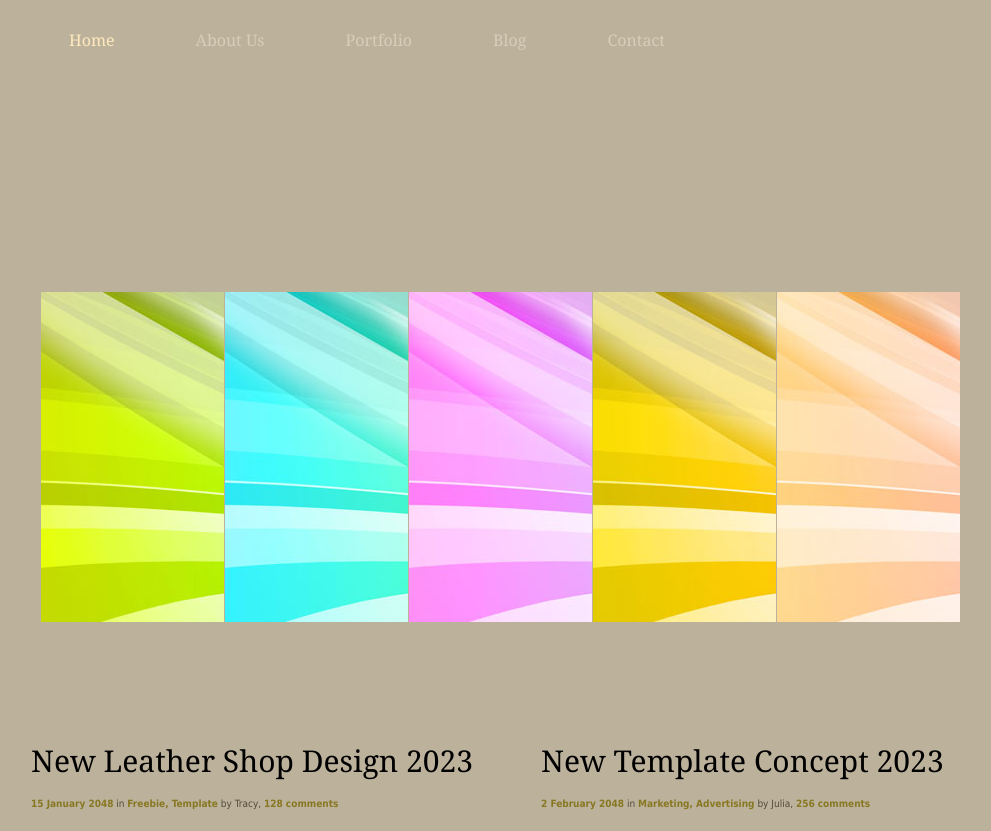
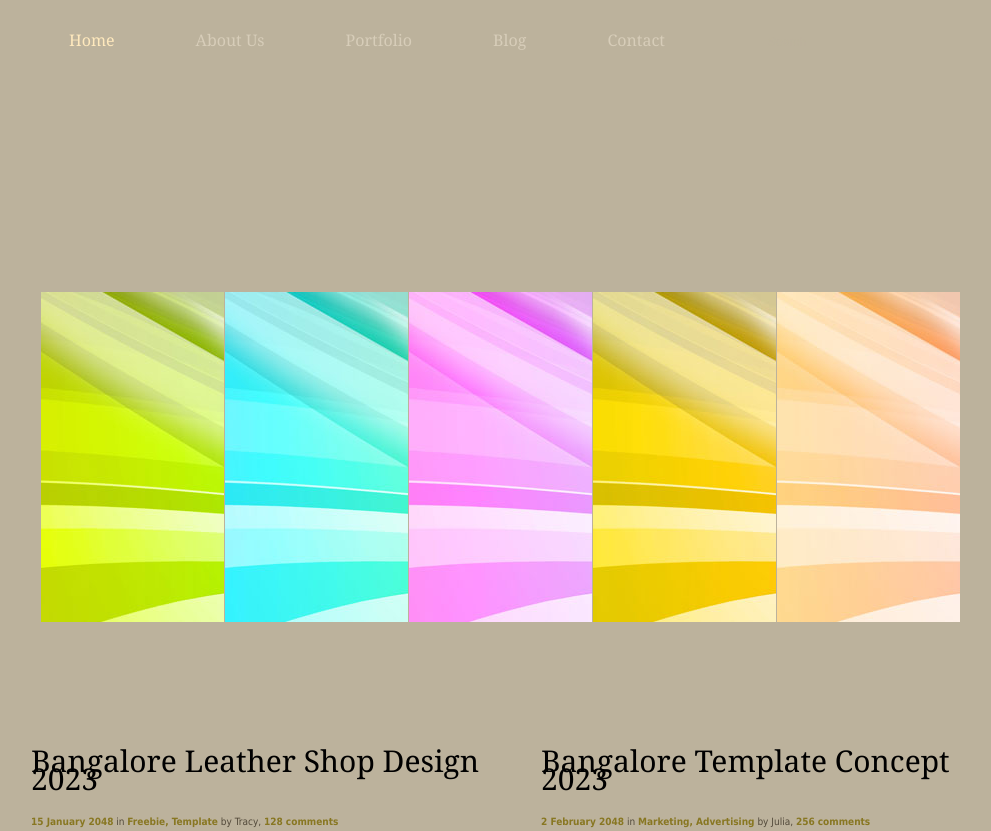
Before and after one commit to VinCloud1/simple_html_project, a plain HTML site: page Project/index.html in a window 1280 px wide. Shown: the top 831 px of the page, without its empty margins (129-1120 px from the left). Drawn offline with Linux system fonts and the light colour scheme.

Commit message:
Update index.html

```diff
--- a/Project/index.html
+++ b/Project/index.html
@@ -116,7 +116,7 @@ ddsmoothmenu.init({
 	<div id="tooplate_main">
     	<div id="content_top">
             <div class="post col_2 no_bottom float_l">
-                <h2><a href="#">New Leather Shop Design 2023</a></h2>
+                <h2><a href="#">Bangalore Leather Shop Design 2023</a></h2>
                 <div class="meta no_background"><strong>15 January 2048</strong> in <strong><a href="#">Freebie</a>, <a href="#">Template</a></strong> by Tracy, <strong>128 comments</strong></div>
 
                 <div class="image_frame image_fl"><span></span><img src="images/tooplate_image_01.jpg" alt="Image 01" /></div>
@@ -125,7 +125,7 @@ ddsmoothmenu.init({
                 <div class="cleaner"></div>
             </div>
             <div class="post col_2 no_bottom float_r">
-                <h2><a href="#">New Template Concept 2023</a></h2>
+                <h2><a href="#">Bangalore Template Concept 2023</a></h2>
                 <div class="meta no_background"><strong>2 February 2048</strong> in <strong><a href="#">Marketing</a>, <a href="#">Advertising</a></strong> by Julia, <strong>256 comments</strong></div>
 
                 <div class="image_frame image_fl"><span></span><img src="images/tooplate_image_02.jpg" alt="Image 02" /></div>
```
